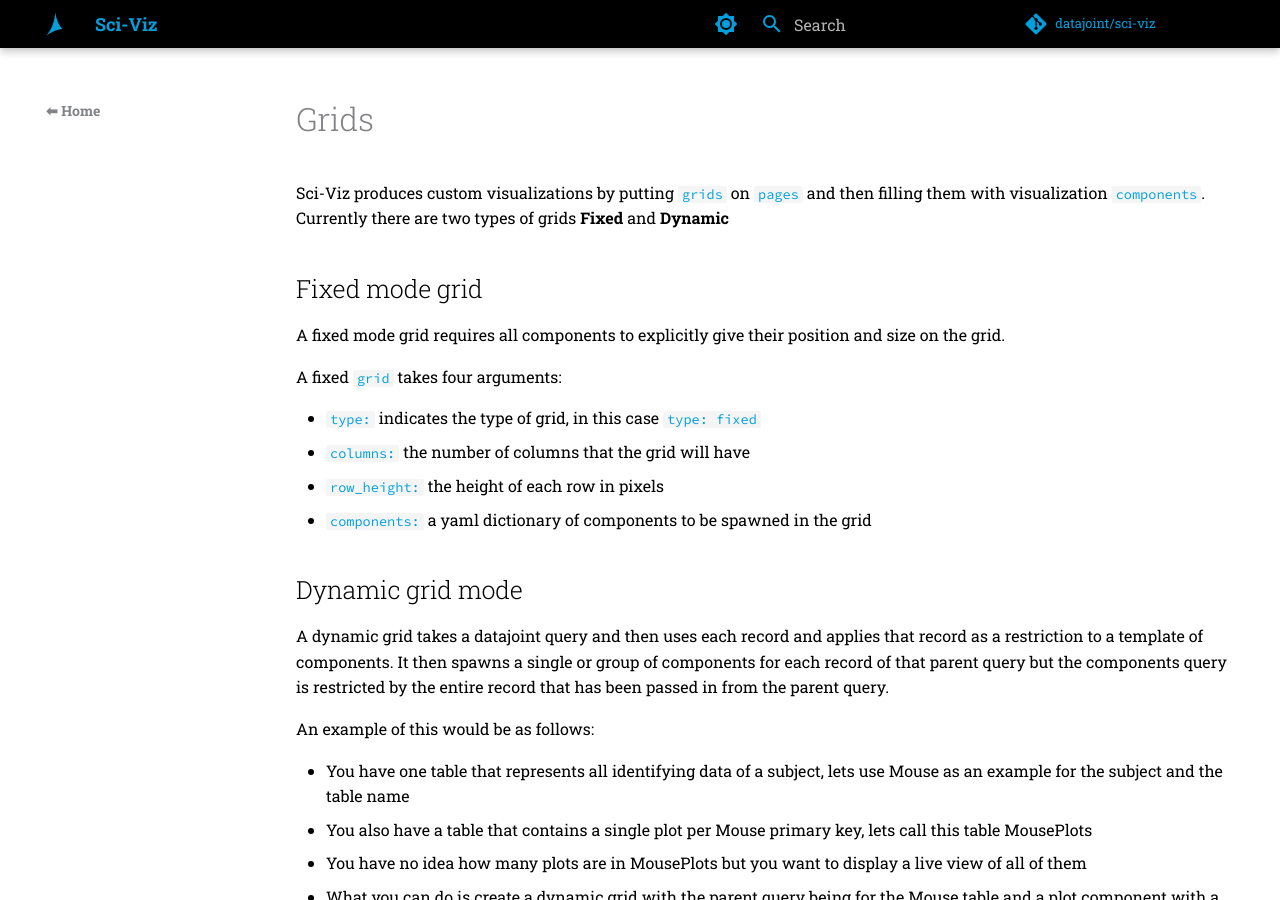
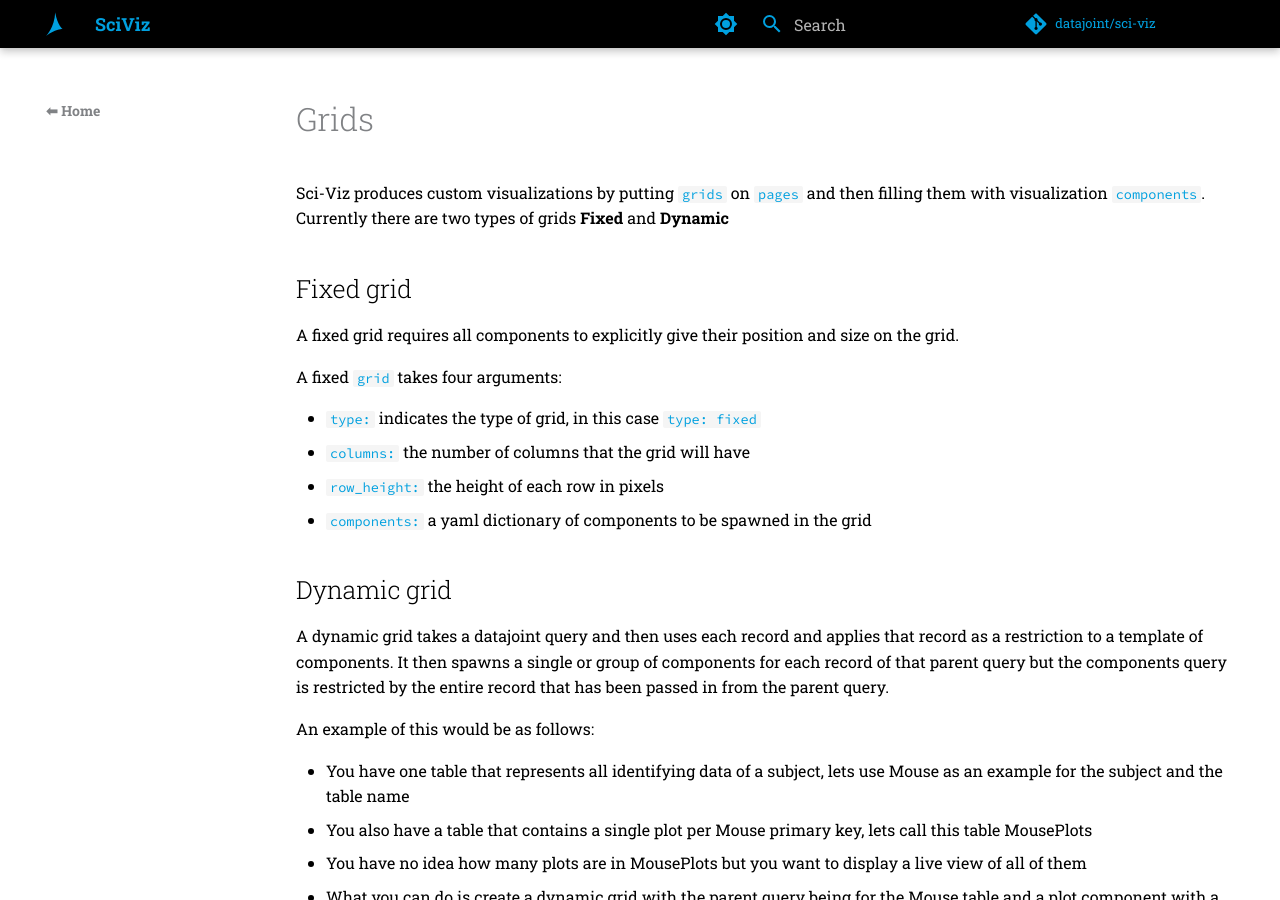
Before and after one commit to datajoint/sci-viz, an MkDocs documentation site: the page built from docs/src/concepts/grids.md, in a window 1280 px wide and 900 px high. Built offline with MkDocs 1.6.1 and Material for MkDocs 9.7.7, drawn with Linux system fonts in a browser that asks for light colours; comment, search, counter and statistics services are not loaded; the version menu is left out.

Commit message:
pr review changes

```diff
--- a/docs/mkdocs.yaml
+++ b/docs/mkdocs.yaml
@@ -1,7 +1,7 @@
 # ---------------------- PROJECT SPECIFIC ---------------------------
 
-site_name: Sci-Viz
-site_url: http://localhost/docs/sci-viz
+site_name: SciViz
+site_url: http://datajoint.com/docs/sci-viz
 repo_url: https://github.com/datajoint/sci-viz
 repo_name: datajoint/sci-viz
 nav:
@@ -11,7 +11,6 @@
       - Grids: concepts/grids.md
       - Components: concepts/components.md
       - Developer Instructions: concepts/dev_instructions.md
-      - References: concepts/references.md
   # - Tutorials: tutorials.md
   - Citation: citation.md
   - Changelog: changelog.md
@@ -88,30 +87,16 @@
   - redirects: # OPTIONAL REDIRECTS
       redirect_maps:
         'index.md': 'getting_started.md'
+  - literate-nav:
+      nav_file: navigation.md
 
 markdown_extensions:
   - attr_list
   - toc:
       permalink: true
-  - pymdownx.emoji:
-      options:
-        custom_icons:
-          - .overrides/.icons
   - mdx_truly_sane_lists
-  - pymdownx.superfences:
-      custom_fences:
-        - name: mermaid
-          class: mermaid
-          format: !!python/name:pymdownx.superfences.fence_code_format
-  - pymdownx.tabbed:
-      alternate_style: true
-  - pymdownx.highlight:
-      linenums: true
-  - pymdownx.inlinehilite
-  - pymdownx.snippets
 
 extra:
-  PATCH_VERSION: !ENV PATCH_VERSION
   generator: false # Disable watermark
   analytics:
     provider: google
--- a/docs/src/concepts/grids.md
+++ b/docs/src/concepts/grids.md
@@ -2,9 +2,9 @@
 
 Sci-Viz produces custom visualizations by putting `grids` on `pages` and then filling them with visualization `components`. Currently there are two types of grids **Fixed** and **Dynamic**
 
-## Fixed mode grid
+## Fixed grid
 
-A fixed mode grid requires all components to explicitly give their position and size on the grid.
+A fixed grid requires all components to explicitly give their position and size on the grid.
 
 A fixed `grid` takes four arguments:
 
@@ -13,7 +13,7 @@
 - `row_height:` the height of each row in pixels
 - `components:` a yaml dictionary of components to be spawned in the grid
 
-## Dynamic grid mode
+## Dynamic grid
 
 A dynamic grid takes a datajoint query and then uses each record and applies that record as a restriction to a template of components. It then spawns a single or group of components for each record of that parent query but the components query is restricted by the entire record that has been passed in from the parent query.
 
```
Also changed, not shown: docs/docker-compose.yaml (+2 -7 lines), docs/src/concepts/dev_instructions.md (+1 -1 lines), docs/src/concepts/references.md (deleted, +0 -6 lines), docs/.docker/pip_requirements.txt, docs/src/assets/logo.svg (deleted), 1 other file.
